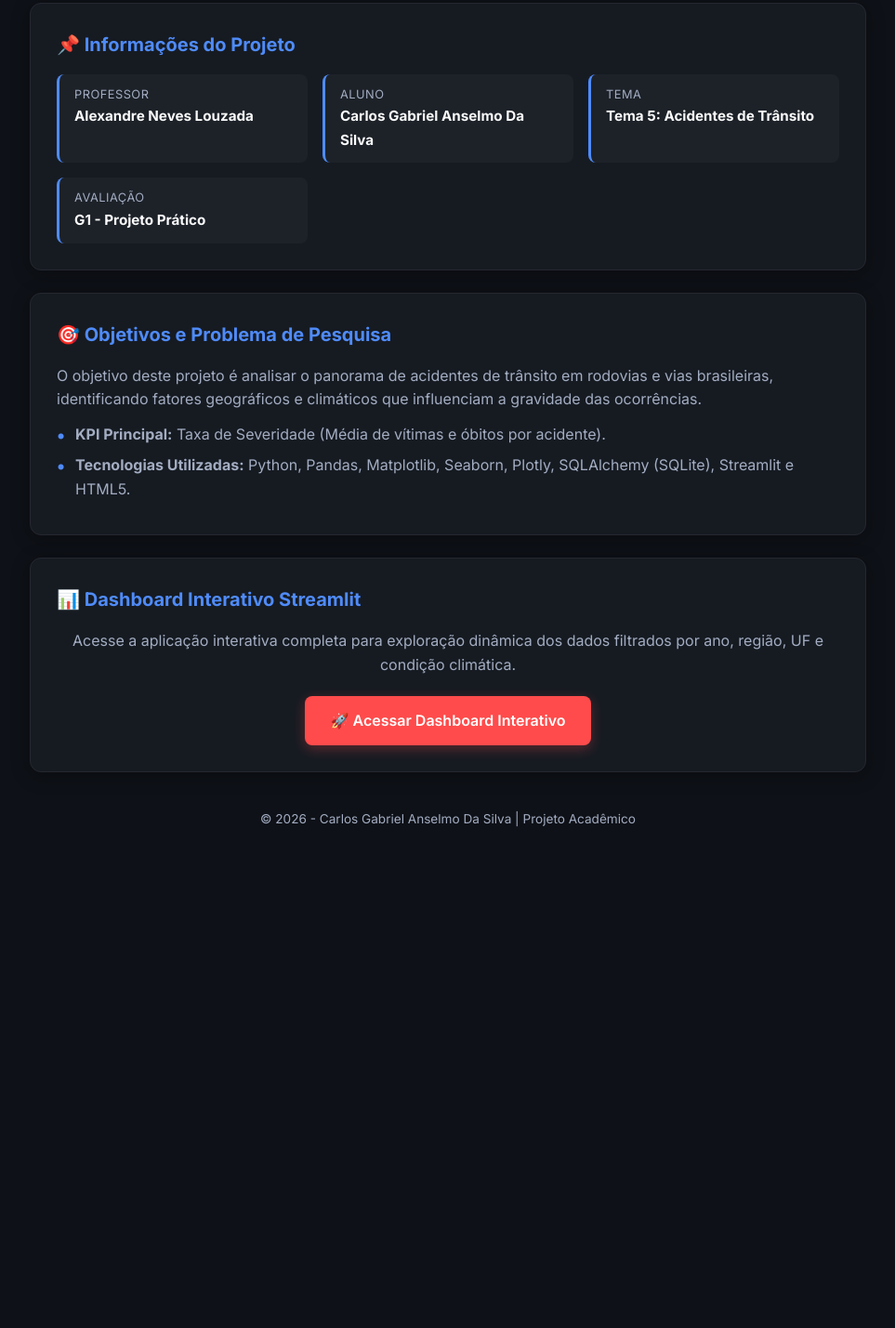
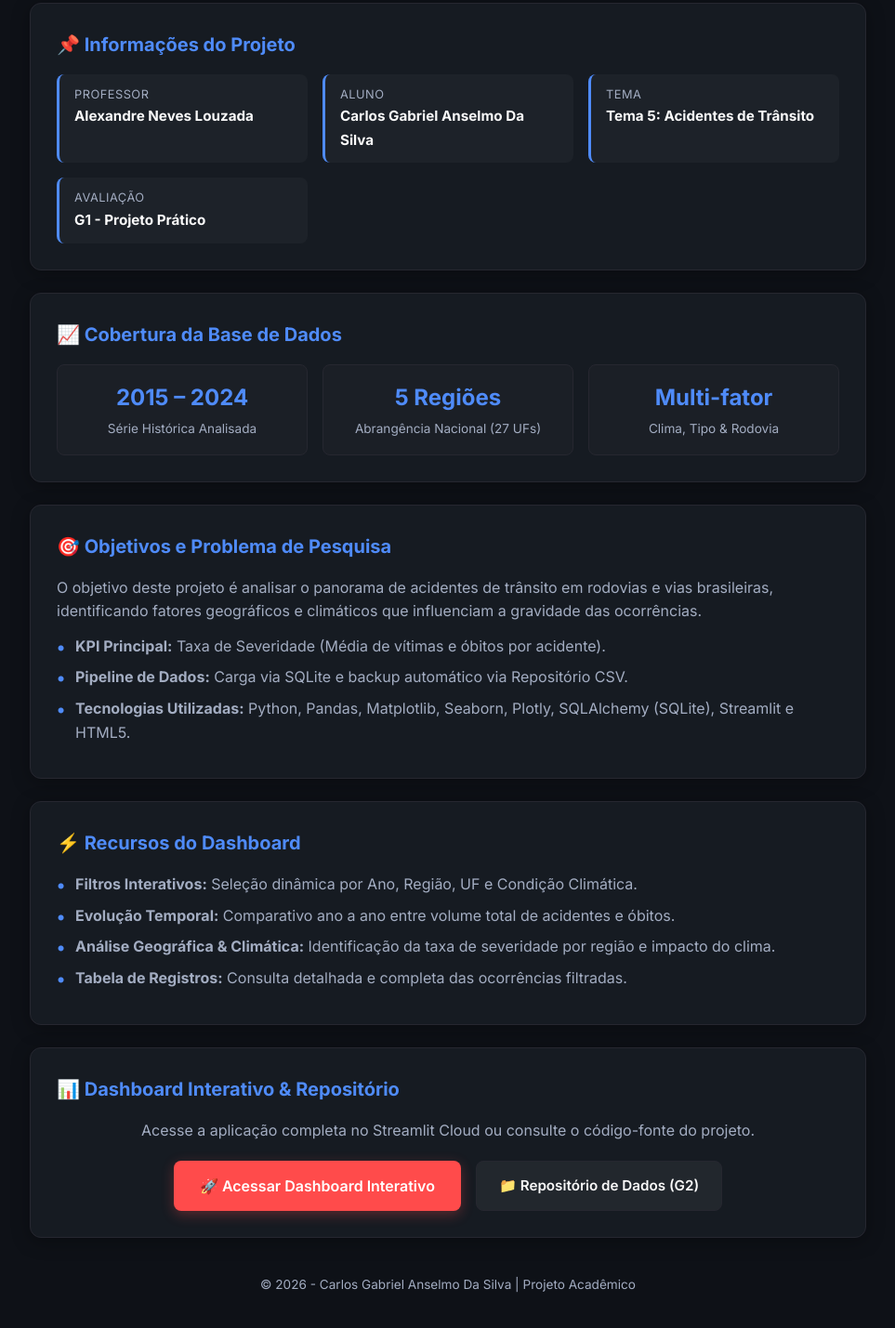
Before and after one commit to StrykerBr/G1_LP6_ANALISE_ACIDENTES_CARLOS_SILVA, a plain HTML site: page index.html in a window 1280 px wide. Shown: the part 185-1614 px from the top of the page at 93% size, without its empty margins (158-1121 px from the left). Before the commit the page ends 1118 px from the top, so only its background shows below. Drawn offline with Linux system fonts and the light colour scheme.

Commit message:
Teste index.html

```diff
--- a/index.html
+++ b/index.html
@@ -13,6 +13,7 @@
             --text-primary: #fafafa;
             --text-secondary: #a3adc2;
             --accent-blue: #4f8bf9;
+            --accent-green: #2ea043;
             --accent-red: #ff4b4b;
             --accent-hover: #e03e3e;
         }
@@ -100,6 +101,32 @@
             color: var(--text-primary);
         }
 
+        .stats-grid {
+            display: grid;
+            grid-template-columns: repeat(auto-fit, minmax(180px, 1fr));
+            gap: 16px;
+            margin-top: 10px;
+        }
+
+        .stat-card {
+            background: rgba(255, 255, 255, 0.02);
+            border: 1px solid var(--card-border);
+            padding: 16px;
+            border-radius: 8px;
+            text-align: center;
+        }
+
+        .stat-card h3 {
+            font-size: 1.5rem;
+            color: var(--accent-blue);
+            margin-bottom: 4px;
+        }
+
+        .stat-card p {
+            font-size: 0.85rem;
+            color: var(--text-secondary);
+        }
+
         ul {
             list-style: none;
             margin-top: 10px;
@@ -123,7 +150,10 @@
         }
 
         .btn-container {
-            text-align: center;
+            display: flex;
+            flex-wrap: wrap;
+            justify-content: center;
+            gap: 16px;
             margin-top: 20px;
         }
 
@@ -149,6 +179,28 @@
             box-shadow: 0 6px 20px rgba(255, 75, 75, 0.4);
         }
 
+        .btn-secondary {
+            display: inline-flex;
+            align-items: center;
+            justify-content: center;
+            gap: 10px;
+            background-color: rgba(255, 255, 255, 0.05);
+            border: 1px solid var(--card-border);
+            color: var(--text-primary);
+            font-weight: 600;
+            font-size: 0.95rem;
+            padding: 14px 24px;
+            border-radius: 8px;
+            text-decoration: none;
+            transition: all 0.2s ease-in-out;
+        }
+
+        .btn-secondary:hover {
+            background-color: rgba(255, 255, 255, 0.1);
+            border-color: var(--accent-blue);
+            transform: translateY(-2px);
+        }
+
         footer {
             text-align: center;
             margin-top: 40px;
@@ -165,6 +217,7 @@
             <p>Linguagem de Programação — Análise e Visualização de Dados com Python</p>
         </header>
 
+        <!-- Cartão de Informações Acadêmicas -->
         <div class="card">
             <h2>📌 Informações do Projeto</h2>
             <div class="info-grid">
@@ -187,6 +240,26 @@
             </div>
         </div>
 
+        <!-- Métrica/Visão Geral dos Dados -->
+        <div class="card">
+            <h2>📈 Cobertura da Base de Dados</h2>
+            <div class="stats-grid">
+                <div class="stat-card">
+                    <h3>2015 – 2024</h3>
+                    <p>Série Histórica Analisada</p>
+                </div>
+                <div class="stat-card">
+                    <h3>5 Regiões</h3>
+                    <p>Abrangência Nacional (27 UFs)</p>
+                </div>
+                <div class="stat-card">
+                    <h3>Multi-fator</h3>
+                    <p>Clima, Tipo & Rodovia</p>
+                </div>
+            </div>
+        </div>
+
+        <!-- Objetivos e Tecnologias -->
         <div class="card">
             <h2>🎯 Objetivos e Problema de Pesquisa</h2>
             <p style="color: var(--text-secondary); margin-bottom: 12px;">
@@ -194,18 +267,34 @@
             </p>
             <ul>
                 <li><strong>KPI Principal:</strong> Taxa de Severidade (Média de vítimas e óbitos por acidente).</li>
+                <li><strong>Pipeline de Dados:</strong> Carga via SQLite e backup automático via Repositório CSV.</li>
                 <li><strong>Tecnologias Utilizadas:</strong> Python, Pandas, Matplotlib, Seaborn, Plotly, SQLAlchemy (SQLite), Streamlit e HTML5.</li>
             </ul>
         </div>
 
+        <!-- Recursos e Funcionalidades do Dashboard -->
+        <div class="card">
+            <h2>⚡ Recursos do Dashboard</h2>
+            <ul>
+                <li><strong>Filtros Interativos:</strong> Seleção dinâmica por Ano, Região, UF e Condição Climática.</li>
+                <li><strong>Evolução Temporal:</strong> Comparativo ano a ano entre volume total de acidentes e óbitos.</li>
+                <li><strong>Análise Geográfica & Climática:</strong> Identificação da taxa de severidade por região e impacto do clima.</li>
+                <li><strong>Tabela de Registros:</strong> Consulta detalhada e completa das ocorrências filtradas.</li>
+            </ul>
+        </div>
+
+        <!-- Botões de Ação e Acesso -->
         <div class="card" style="text-align: center;">
-            <h2>📊 Dashboard Interativo Streamlit</h2>
+            <h2>📊 Dashboard Interativo & Repositório</h2>
             <p style="color: var(--text-secondary); margin-bottom: 20px;">
-                Acesse a aplicação interativa completa para exploração dinâmica dos dados filtrados por ano, região, UF e condição climática.
+                Acesse a aplicação completa no Streamlit Cloud ou consulte o código-fonte do projeto.
             </p>
             <div class="btn-container">
                 <a href="https://g1-acidentes-carlos-silva.streamlit.app" target="_blank" class="btn-streamlit">
                     🚀 Acessar Dashboard Interativo
+                </a>
+                <a href="https://github.com/AlexandreLouzada/Dados-Simulados-G2" target="_blank" class="btn-secondary">
+                    📁 Repositório de Dados (G2)
                 </a>
             </div>
         </div>
```
